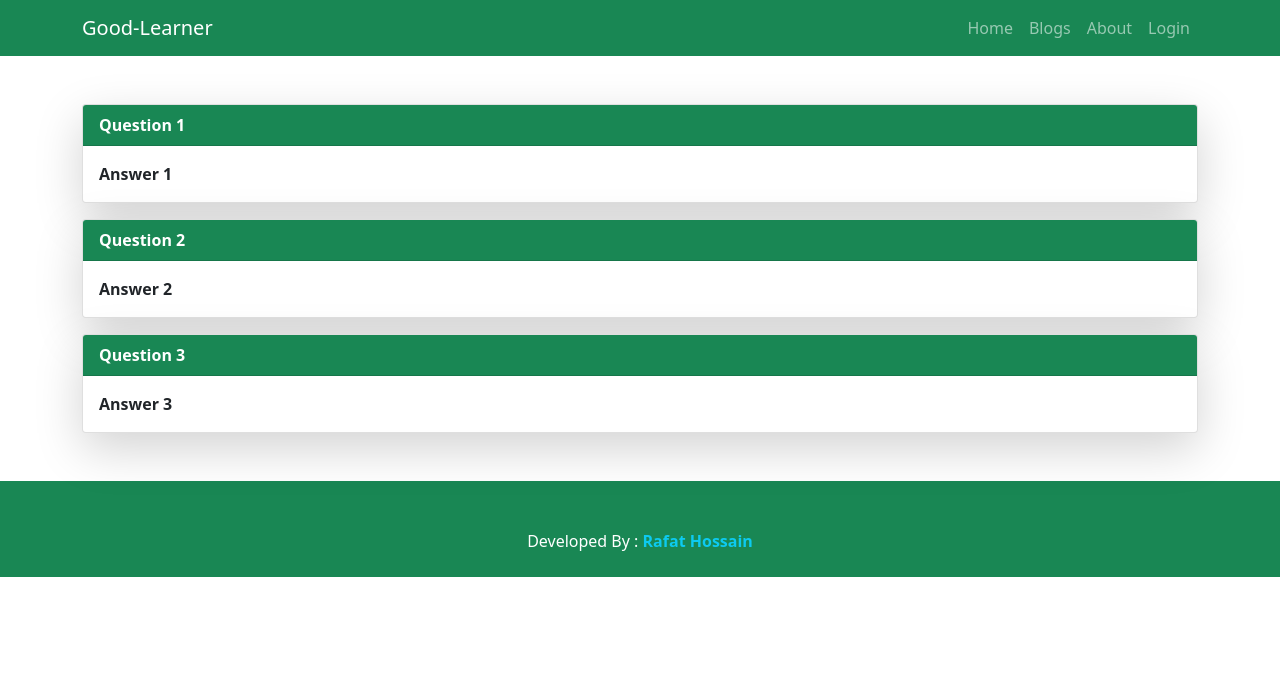
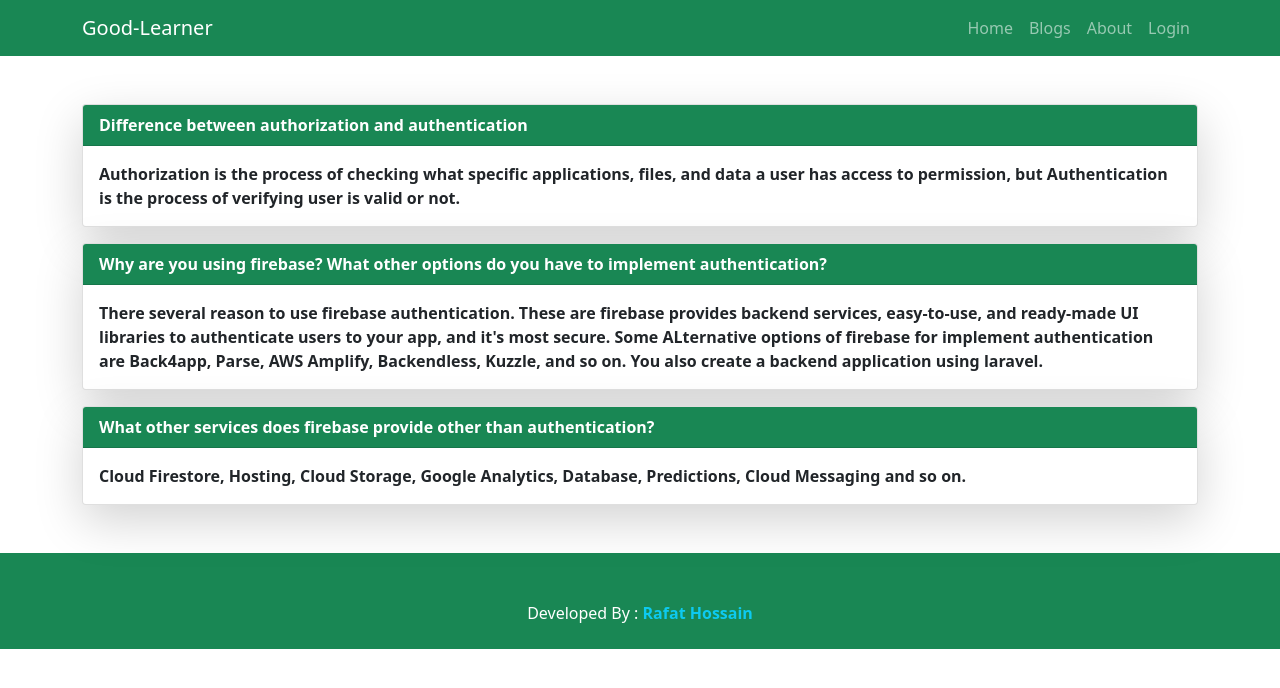
Before and after one commit to Rafat-Web-Developer/good-learner, a React (Create React App) app: page /blogs in a window 1280 px wide. Shown: the top 688 px of the page. Built offline with nearby package versions, Linux system fonts and the light colour scheme; no server answers.

Commit message:
Update question and answer

```diff
--- a/src/Pages/Blogs/Blogs.js
+++ b/src/Pages/Blogs/Blogs.js
@@ -5,18 +5,23 @@ import Question from "./Ouestion/Question";
 const questions = [
   {
     id: 1,
-    question: "Question 1",
-    answer: "Answer 1",
+    question: "Difference between authorization and authentication",
+    answer:
+      "Authorization is the process of checking what specific applications, files, and data a user has access to permission, but Authentication is the process of verifying user is valid or not.",
   },
   {
     id: 2,
-    question: "Question 2",
-    answer: "Answer 2",
+    question:
+      "Why are you using firebase? What other options do you have to implement authentication?",
+    answer:
+      "There several reason to use firebase authentication. These are firebase provides backend services, easy-to-use, and ready-made UI libraries to authenticate users to your app, and it's most secure. Some ALternative options of firebase for implement authentication are Back4app, Parse, AWS Amplify, Backendless, Kuzzle, and so on. You also create a backend application using laravel.",
   },
   {
     id: 3,
-    question: "Question 3",
-    answer: "Answer 3",
+    question:
+      "What other services does firebase provide other than authentication?",
+    answer:
+      "Cloud Firestore, Hosting, Cloud Storage, Google Analytics, Database, Predictions, Cloud Messaging and so on.",
   },
 ];
 
```
